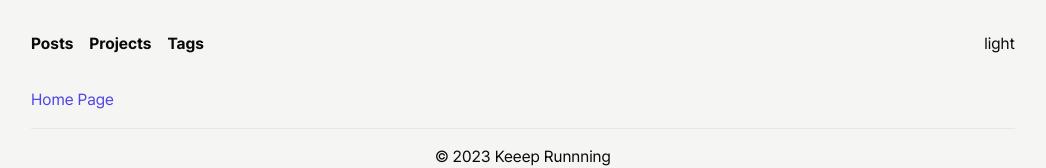
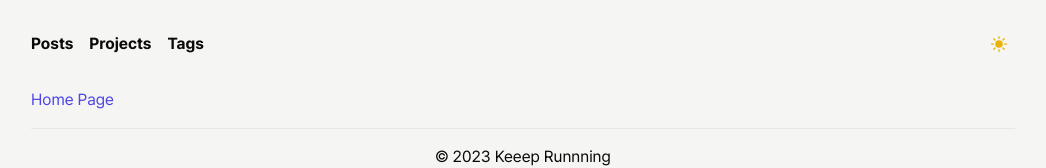
Before and after one commit to keeep-runnning/keeep-runnning-website, a Next.js app: page / in a window 1280 px wide. Shown: the top 168 px of the page, without its empty margins (117-1163 px from the left). Built offline with nearby package versions, Linux system fonts and the light colour scheme.

Commit message:
테마 토글 버튼 아이콘 추가

```diff
--- /dev/null
+++ b/src/components/moon-icon.tsx
@@ -0,0 +1,22 @@
+export default function MoonIcon({
+  className,
+  ...props
+}: React.ComponentProps<"svg">) {
+  return (
+    <svg
+      xmlns="http://www.w3.org/2000/svg"
+      viewBox="0 0 24 24"
+      fill="currentColor"
+      width={16}
+      height={16}
+      className={className}
+      {...props}
+    >
+      <path
+        fillRule="evenodd"
+        d="M9.528 1.718a.75.75 0 01.162.819A8.97 8.97 0 009 6a9 9 0 009 9 8.97 8.97 0 003.463-.69.75.75 0 01.981.98 10.503 10.503 0 01-9.694 6.46c-5.799 0-10.5-4.701-10.5-10.5 0-4.368 2.667-8.112 6.46-9.694a.75.75 0 01.818.162z"
+        clipRule="evenodd"
+      />
+    </svg>
+  );
+}
--- /dev/null
+++ b/src/components/sun-icon.tsx
@@ -0,0 +1,18 @@
+export default function SunIcon({
+  className,
+  ...props
+}: React.ComponentProps<"svg">) {
+  return (
+    <svg
+      xmlns="http://www.w3.org/2000/svg"
+      viewBox="0 0 24 24"
+      fill="currentColor"
+      width={16}
+      height={16}
+      className={className}
+      {...props}
+    >
+      <path d="M12 2.25a.75.75 0 01.75.75v2.25a.75.75 0 01-1.5 0V3a.75.75 0 01.75-.75zM7.5 12a4.5 4.5 0 119 0 4.5 4.5 0 01-9 0zM18.894 6.166a.75.75 0 00-1.06-1.06l-1.591 1.59a.75.75 0 101.06 1.061l1.591-1.59zM21.75 12a.75.75 0 01-.75.75h-2.25a.75.75 0 010-1.5H21a.75.75 0 01.75.75zM17.834 18.894a.75.75 0 001.06-1.06l-1.59-1.591a.75.75 0 10-1.061 1.06l1.59 1.591zM12 18a.75.75 0 01.75.75V21a.75.75 0 01-1.5 0v-2.25A.75.75 0 0112 18zM7.758 17.303a.75.75 0 00-1.061-1.06l-1.591 1.59a.75.75 0 001.06 1.061l1.591-1.59zM6 12a.75.75 0 01-.75.75H3a.75.75 0 010-1.5h2.25A.75.75 0 016 12zM6.697 7.757a.75.75 0 001.06-1.06l-1.59-1.591a.75.75 0 00-1.061 1.06l1.59 1.591z" />
+    </svg>
+  );
+}
--- a/src/components/theme-toggle-button.tsx
+++ b/src/components/theme-toggle-button.tsx
@@ -2,6 +2,8 @@
 
 import { useTheme } from "next-themes";
 import { useEffect, useState } from "react";
+import MoonIcon from "./moon-icon";
+import SunIcon from "./sun-icon";
 
 export default function ThemeToggleButton() {
   const [isMounted, setIsMounted] = useState(false);
@@ -15,17 +17,24 @@
     return null;
   }
 
+  const isDarkMode = resolvedTheme === "dark";
+
   const handleClickButton = (): void => {
-    if (resolvedTheme === "dark") {
-      setTheme("light");
-    } else if (resolvedTheme === "light") {
-      setTheme("dark");
-    }
+    const nextTheme = isDarkMode ? "light" : "dark";
+    setTheme(nextTheme);
   };
 
   return (
-    <button type="button" onClick={handleClickButton}>
-      {resolvedTheme}
+    <button
+      type="button"
+      onClick={handleClickButton}
+      className="rounded p-1.5 text-yellow-500 hover:bg-stone-200 dark:hover:bg-stone-800"
+    >
+      {isDarkMode ? (
+        <MoonIcon className="h-5 w-5" />
+      ) : (
+        <SunIcon className="h-5 w-5" />
+      )}
     </button>
   );
 }
```
